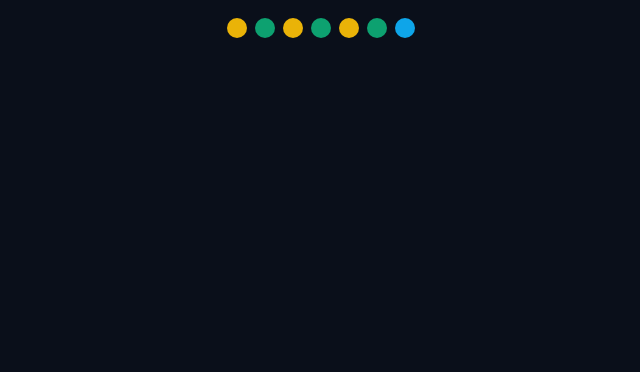
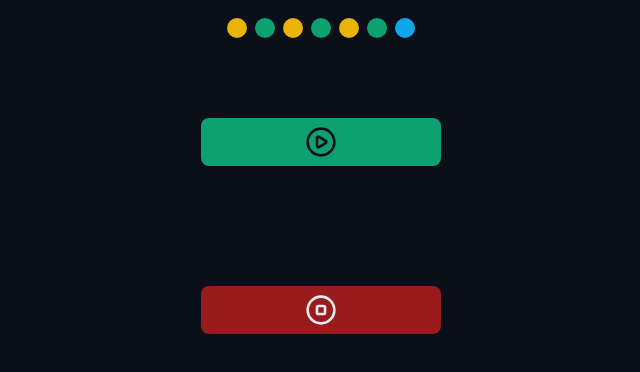
Before and after one commit to Williamhsf/chronos-pomodoro, a React (Vite) app: page / in a window 1280 px wide. Shown: the part 580-952 px from the top of the page, without its empty margins (319-959 px from the left). Before the commit the page ends 800 px from the top, so only its background shows below. Built offline with nearby package versions, Linux system fonts and the light colour scheme.

Commit message:
Criando um componente de botão reutilizável com opções

```diff
--- a/src/App.tsx
+++ b/src/App.tsx
@@ -7,6 +7,8 @@
 import { CountDown } from './components/CountDown';
 import { DefaultInput } from './components/DefaultInput';
 import { Cycles } from './components/Cycles';
+import { DefaultButton } from './components/DefaultButton';
+import { PlayCircleIcon, StopCircleIcon } from 'lucide-react';
 
 export function App() {
   return (
@@ -43,6 +45,10 @@
       <Container>
         <Cycles />
       </Container>
+      <div className='formRow'>
+        <DefaultButton icon={<PlayCircleIcon />} color='green' />
+        <DefaultButton icon={<StopCircleIcon />} color='red' />
+      </div>
       {/* em espera */}
       <div className='container-fluid'>
         <div className='container'>
--- /dev/null
+++ b/src/components/DefaultButton/index.tsx
@@ -0,0 +1,20 @@
+import styles from './styles.module.css';
+
+type DefaultButtonProps = {
+  icon: React.ReactNode;
+  color?: 'green' | 'red';
+} & React.ComponentProps<'button'>;
+
+export function DefaultButton({
+  icon,
+  color = 'green',
+  ...props
+}: DefaultButtonProps) {
+  return (
+    <>
+      <button className={`${styles.button} ${styles[color]}`} {...props}>
+        {icon}
+      </button>
+    </>
+  );
+}
--- /dev/null
+++ b/src/components/DefaultButton/styles.module.css
@@ -0,0 +1,32 @@
+.button {
+  border: none;
+  border-radius: 0.8rem;
+
+  display: flex;
+  align-items: center;
+  justify-content: center;
+  min-width: 24rem;
+  padding: 0.8rem;
+  margin: 4.8rem 0;
+  cursor: pointer;
+  transition: all 0.1s ease-in-out;
+}
+
+.button svg {
+  width: 3.2rem;
+  height: 3.2rem;
+}
+
+.button:hover {
+  filter: brightness(80%);
+}
+
+.green {
+  background: var(--primary);
+  color: var(--text-over-primary);
+}
+
+.red {
+  background: var(--error);
+  color: var(--text-over-error);
+}
```
